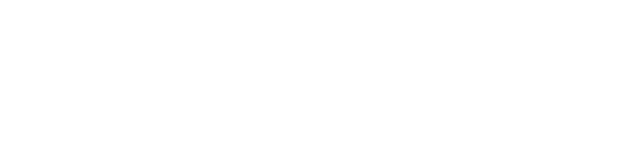
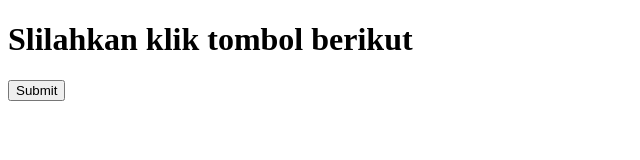
Before and after one commit to KaylaMhd17/REPO-EXAMPLE, a plain HTML site: page index.html in a window 1280 px wide. Shown: the whole page, without its empty margins (0-640 px from the left). Drawn offline with Linux system fonts and the light colour scheme.

Commit message:
Merubah file

```diff
--- a/index.html
+++ b/index.html
@@ -6,6 +6,7 @@
     <title>Welcome to my website</title>
 </head>
 <body>
-
+    <h1>Slilahkan klik tombol berikut</h1>
+    <button>Submit</button>
 </body>
 </html>
```
